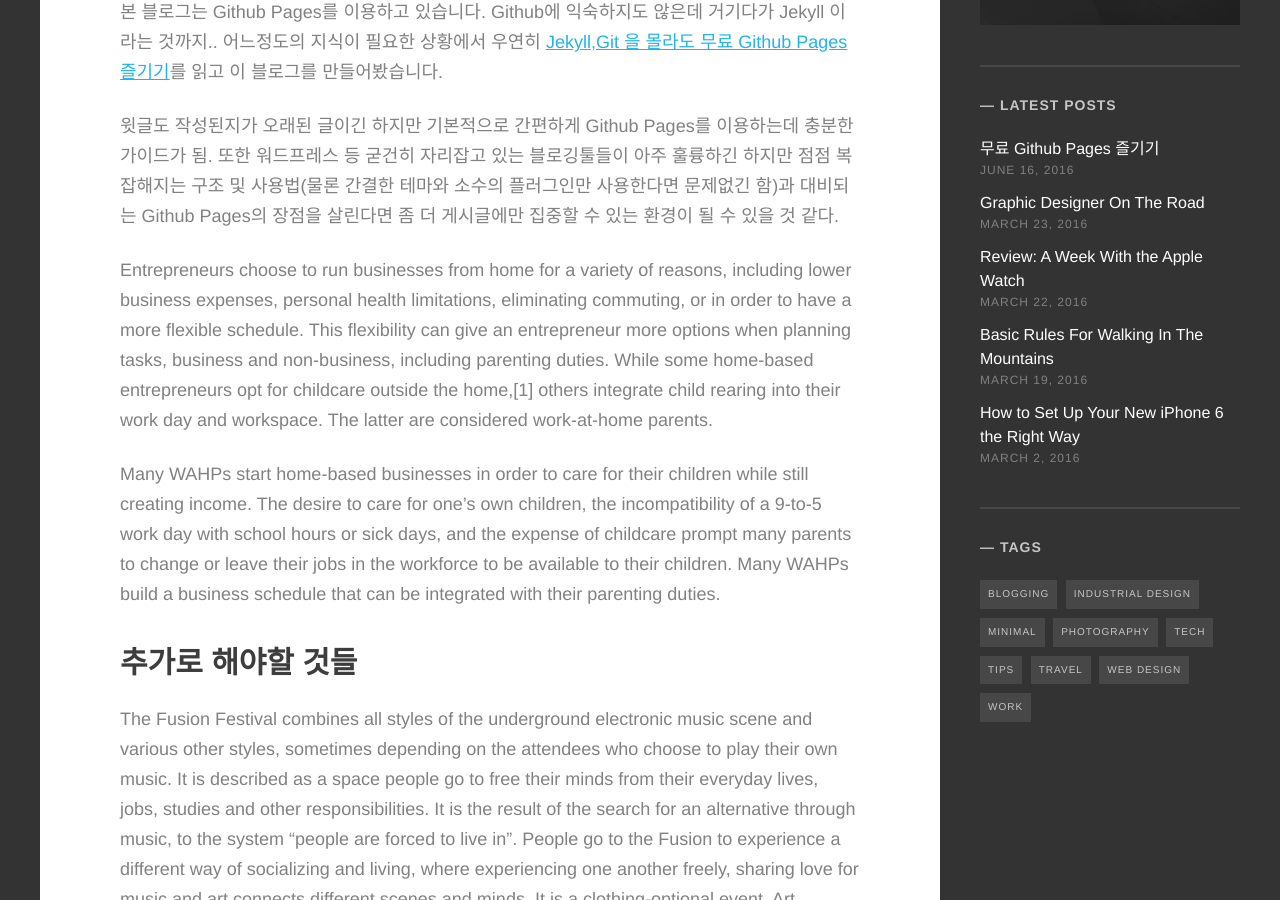
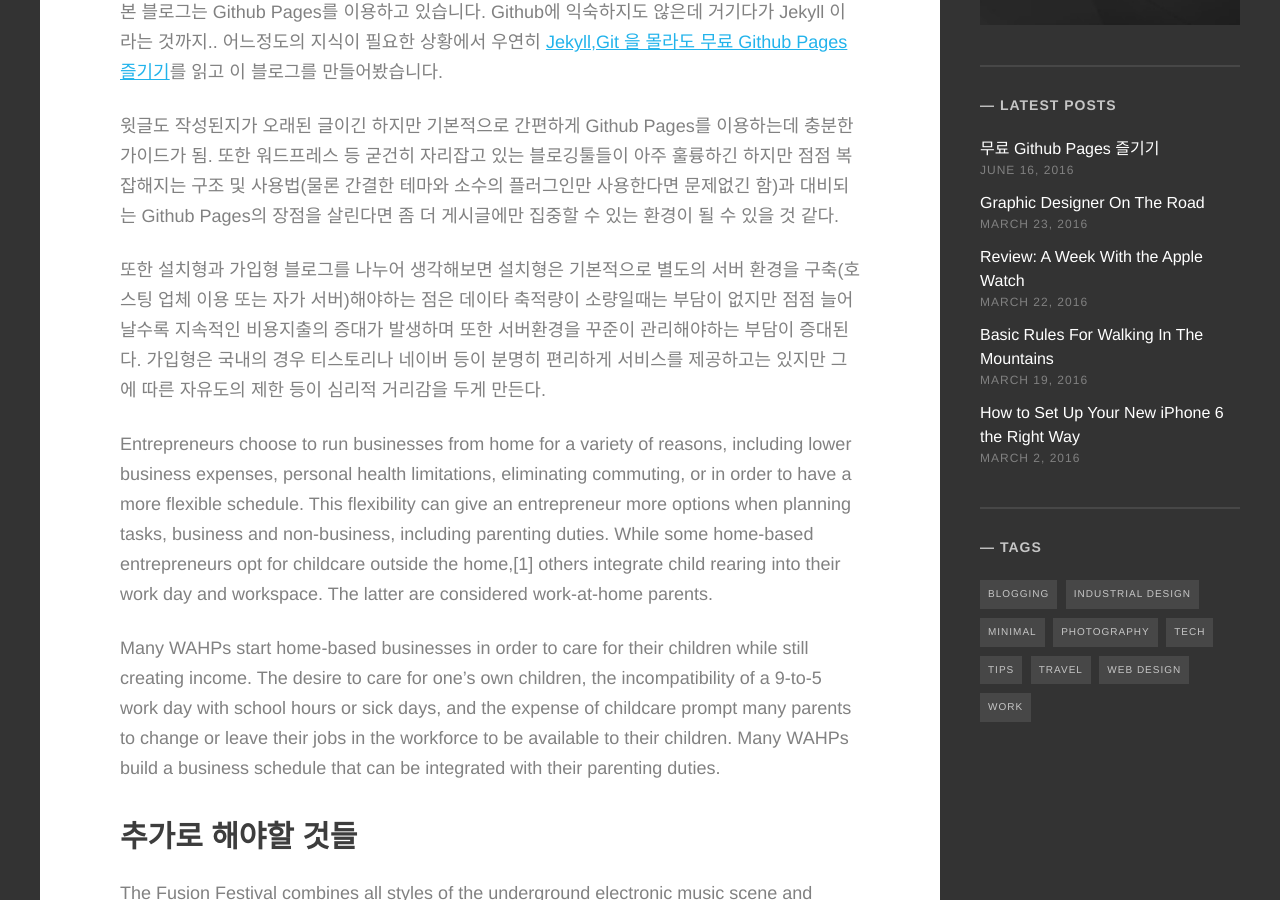
Before and after one commit to morgul71/morgul71.github.io, a Jekyll site: the page built from _posts/2016-06-16-무료 Github Pages 즐기기.md, in a window 1280 px wide and 900 px high, scrolled down 936 px. Built offline with Jekyll 4.4.1, drawn with Linux system fonts in a browser that asks for light colours; some web fonts are replaced.

Commit message:
Update 2016-06-16-무료 Github Pages 즐기기.md

```diff
--- a/_posts/2016-06-16-무료 Github Pages 즐기기.md
+++ b/_posts/2016-06-16-무료 Github Pages 즐기기.md
@@ -10,6 +10,9 @@ tags: [tips, work]
 
 윗글도 작성된지가 오래된 글이긴 하지만 기본적으로 간편하게 Github Pages를 이용하는데 충분한 가이드가 됨.
 또한 워드프레스 등 굳건히 자리잡고 있는 블로깅툴들이 아주 훌륭하긴 하지만 점점 복잡해지는 구조 및 사용법(물론 간결한 테마와 소수의 플러그인만 사용한다면 문제없긴 함)과 대비되는 Github Pages의 장점을 살린다면 좀 더 게시글에만 집중할 수 있는 환경이 될 수 있을 것 같다.
+
+또한 설치형과 가입형 블로그를 나누어 생각해보면 설치형은 기본적으로 별도의 서버 환경을 구축(호스팅 업체 이용 또는 자가 서버)해야하는 점은 데이타 축적량이 소량일때는 부담이 없지만 점점 늘어날수록 지속적인 비용지출의 증대가 발생하며 또한 서버환경을 꾸준이 관리해야하는  부담이 증대된다. 가입형은 국내의 경우 티스토리나 네이버 등이 분명히 편리하게 서비스를 제공하고는 있지만 그에 따른 자유도의 제한 등이 심리적 거리감을 두게 만든다.
+
 
 Entrepreneurs choose to run businesses from home for a variety of reasons, including lower business expenses, personal health limitations, eliminating commuting, or in order to have a more flexible schedule. This flexibility can give an entrepreneur more options when planning tasks, business and non-business, including parenting duties. While some home-based entrepreneurs opt for childcare outside the home,[1] others integrate child rearing into their work day and workspace. The latter are considered work-at-home parents.
 
```
